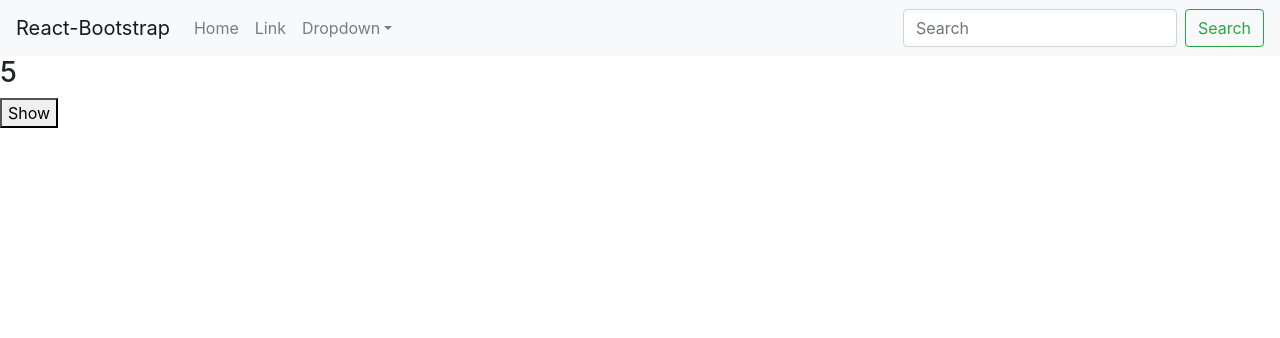
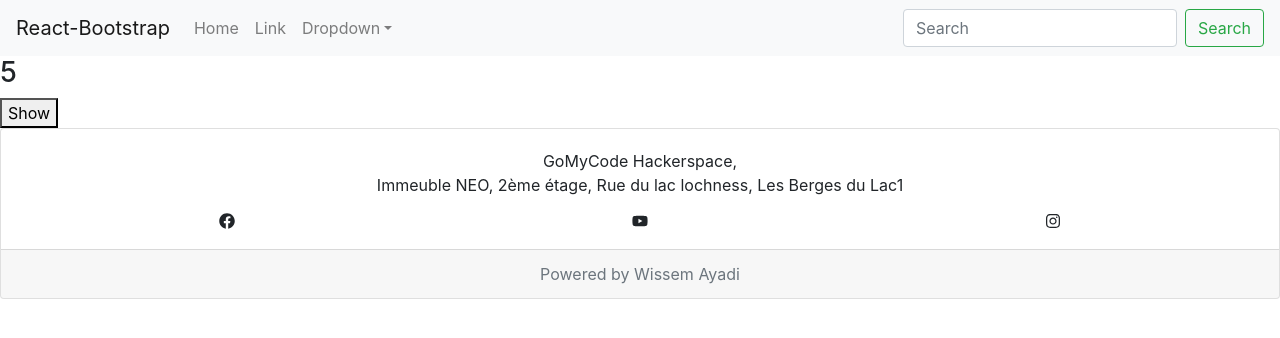
Before and after one commit to wissemayadi/checkpoint-state, a React app: page / in a window 1280 px wide. Shown: the top 338 px of the page. Built offline with nearby package versions, Linux system fonts and the light colour scheme.

Commit message:
some improvements again !!!

```diff
--- a/package.json
+++ b/package.json
@@ -55,6 +55,7 @@
     "react-bootstrap": "^1.4.3",
     "react-dev-utils": "^11.0.1",
     "react-dom": "^17.0.1",
+    "react-icons": "^4.1.0",
     "react-refresh": "^0.8.3",
     "resolve": "1.18.1",
     "resolve-url-loader": "^3.1.2",
--- a/src/App.js
+++ b/src/App.js
@@ -7,6 +7,7 @@ import { render } from 'react-dom';
 import "./index.css";
 import Navbaro from './navbar/Navbar';
 import Testou from "./Hookss/Test";
+import Footer from "./Footer/Footer";
 class App extends React.Component{
   constructor(){
     super()
@@ -37,7 +38,7 @@ render() {
 return(
 
 <div>
-  <span><Navbaro/></span>
+  <div className="navb"><Navbaro/></div>
   {/* <h1><Testou/></h1> */}
   <h3>{this.state.count}</h3>
   <button onClick={()=>
@@ -77,7 +78,7 @@ this.setState({
 
 
 
-
+  <Footer/>
     </div>
     )
 };}
--- /dev/null
+++ b/src/Footer/Footer.css
@@ -0,0 +1,5 @@
+.icons{
+    display:flex;
+    flex-direction: row;
+    justify-content: space-around;
+}
--- /dev/null
+++ b/src/Footer/Footer.js
@@ -0,0 +1,29 @@
+
+import React from "react";
+import './Footer.css';
+import { FaFacebook, FaInstagram, FaYoutube } from "react-icons/fa";
+import { Card } from "react-bootstrap";
+
+const Footer = () => {
+  return (
+    <Card className="text-center">
+      <Card.Body>
+        <Card.Text>
+          GoMyCode Hackerspace, <br />
+          Immeuble NEO, 2ème étage, Rue du lac lochness, Les Berges du Lac1{" "}
+        </Card.Text>
+
+        <div className='icons'>
+          <FaFacebook className="fb" />
+          <FaYoutube />
+          <FaInstagram />
+        </div>
+      </Card.Body>
+      <Card.Footer className="text-muted">
+        Powered by Wissem Ayadi
+      </Card.Footer>
+    </Card>
+  );
+};
+
+export default Footer;
```
Also changed, not shown: 2 other files (tests, documents, lock files or other folders).
